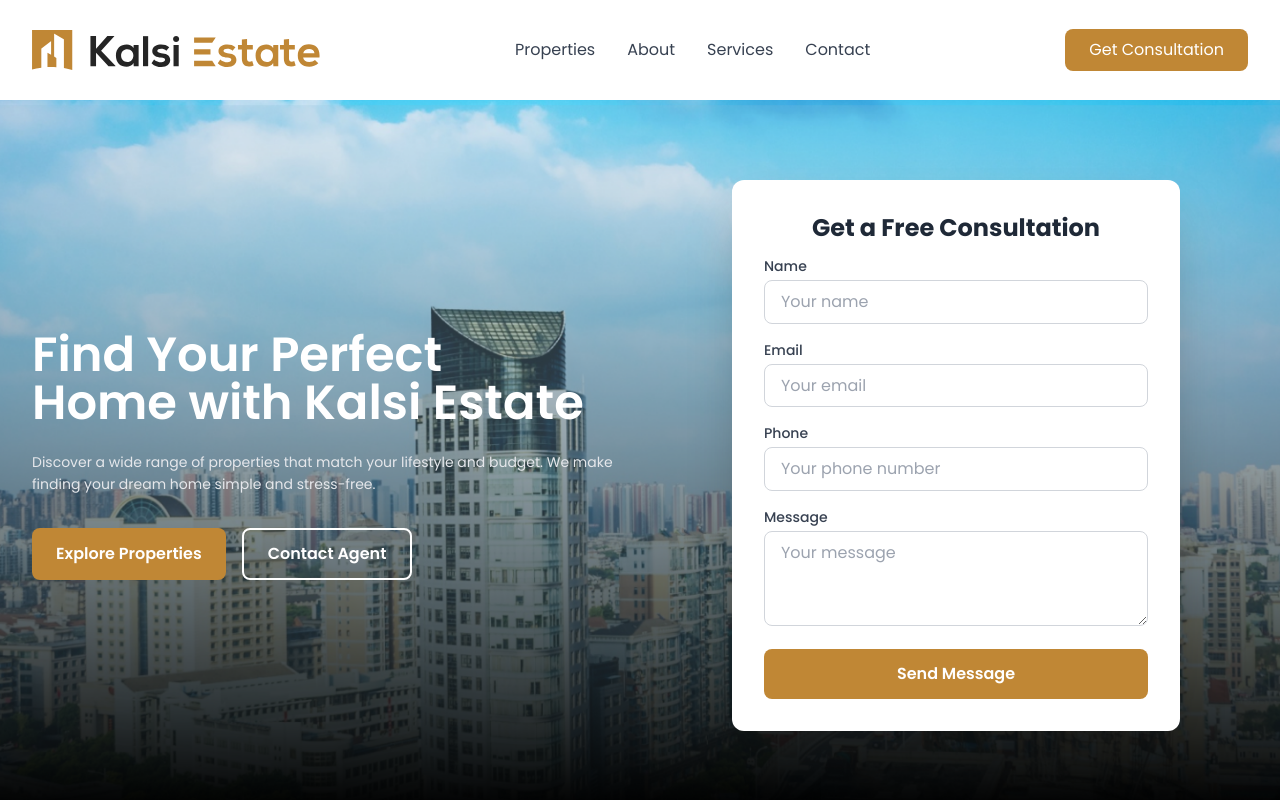
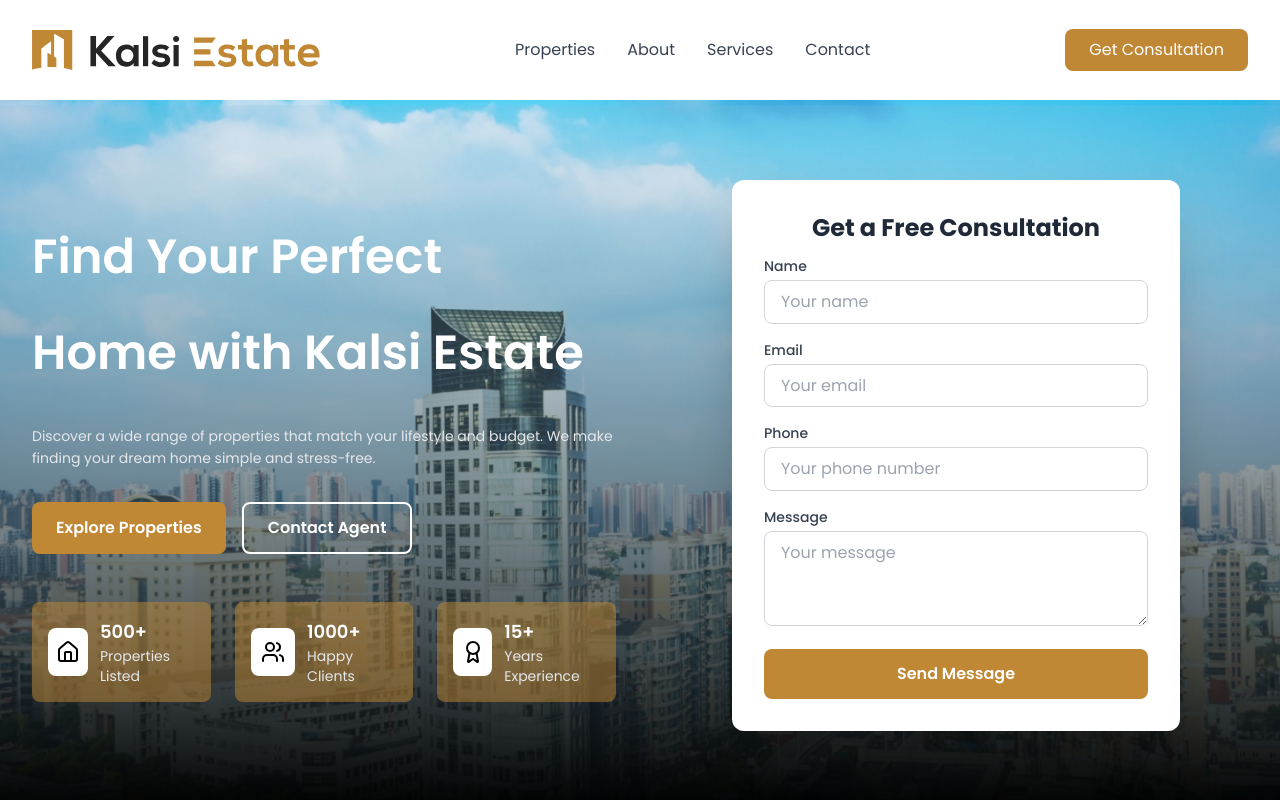
Before and after one commit to RAVI08RR/realstatemarketing, a Next.js app: page / in a window 1280 px wide. Shown: the top 800 px of the page. Built offline with nearby package versions, Linux system fonts and the light colour scheme.

Commit message:
icon updated who we are

```diff
--- a/src/app/components/Header.js
+++ b/src/app/components/Header.js
@@ -11,9 +11,9 @@ export default function Header() {
             <Image
               src="/images/logo.svg"
               alt="Kalsi Estate Logo"
-              width={288}
+              width={208}
               height={80}
-              className="w-72"
+              className="lg:w-72 w-50"
             />
 
             </div>
--- a/src/app/components/HeroSection.js
+++ b/src/app/components/HeroSection.js
@@ -1,3 +1,5 @@
+import { Home, Users, Award } from 'lucide-react';
+
 export default function HeroSection() {
   return (
     <section className="relative min-h-[80vh] hero-section">
@@ -9,7 +11,7 @@ export default function HeroSection() {
         <div className="grid grid-cols-1 lg:grid-cols-2 gap-12 items-center w-full">
           {/* Left Content */}
           <div className="text-white max-w-2xl">
-            <h1 className="text-[3rem] md:text-5xl lg:text-[3rem] font-[600] mb-6 leading-[2]">
+            <h1 className="text-[2rem] md:text-5xl lg:text-[3rem] font-[600] mb-6 lg:leading-[2]">
               Find Your Perfect
         <br/>
              Home with Kalsi Estate
@@ -20,7 +22,7 @@ export default function HeroSection() {
               We make finding your dream home simple and stress-free.
             </p>
 
-            <div className="flex flex-wrap gap-4">
+            <div className="flex flex-wrap gap-4 mb-12">
               <button className="bg-[#C08735] text-white px-6 py-3 rounded-lg text-base font-semibold hover:bg-[#C08735]/80 transition-colors">
                 Explore Properties
               </button>
@@ -29,7 +31,41 @@ export default function HeroSection() {
               </button>
             </div>
 
+            {/* Info Boxes */}
+            <div className="grid grid-cols-1 sm:grid-cols-3 gap-6">
+              {/* Info Box 1 - Properties */}
+              <div className="flex items-center space-x-3 bg-[#C08735] bg-opacity-50  rounded-lg p-4">
+                <div className="w-12 h-12 bg-white rounded-lg flex items-center justify-center">
+                  <Home className="w-6 h-6 text-[black]" />
+                </div>
+                <div>
+                  <h3 className="text-white font-semibold text-lg">500+</h3>
+                  <p className="text-gray-200 text-sm">Properties Listed</p>
+                </div>
+              </div>
 
+              {/* Info Box 2 - Clients */}
+              <div className="flex items-center space-x-3 bg-[#C08735] bg-opacity-50  rounded-lg p-4">
+                <div className="w-12 h-12 bg-white rounded-lg flex items-center justify-center">
+                  <Users className="w-6 h-6 text-[black]" />
+                </div>
+                <div>
+                  <h3 className="text-white font-semibold text-lg">1000+</h3>
+                  <p className="text-gray-200 text-sm">Happy Clients</p>
+                </div>
+              </div>
+
+              {/* Info Box 3 - Experience */}
+              <div className="flex items-center space-x-3 bg-[#C08735] bg-opacity-50  rounded-lg p-4">
+                <div className="w-12 h-12 bg-white rounded-lg flex items-center justify-center">
+                  <Award className="w-6 h-6 text-[black]" />
+                </div>
+                <div>
+                  <h3 className="text-white font-semibold text-lg">15+</h3>
+                  <p className="text-gray-200 text-sm">Years Experience</p>
+                </div>
+              </div>
+            </div>
 
           </div>
 
--- a/src/app/page.js
+++ b/src/app/page.js
@@ -11,7 +11,7 @@ import Realstatesoloution from './components/Realstatesoloution';
 
 export default function Home() {
   return (
-    <div className="min-h-screen">
+    <div className="min-h-screen overflow-hidden">
       <Header />
       <HeroSection />
       <TrustedAdvisors />
```
